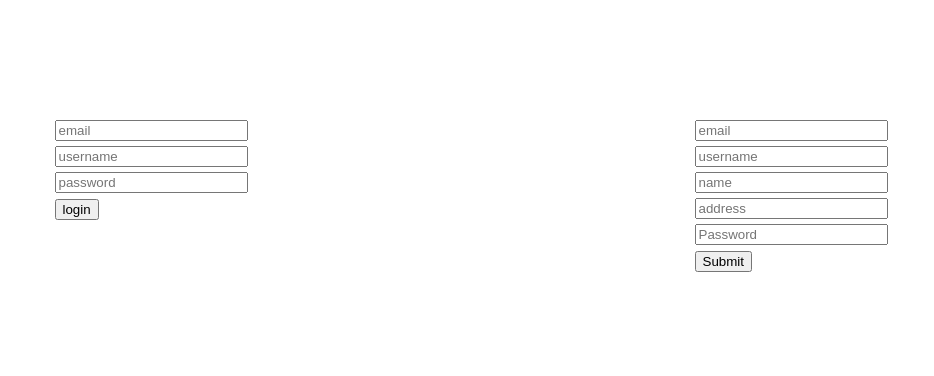
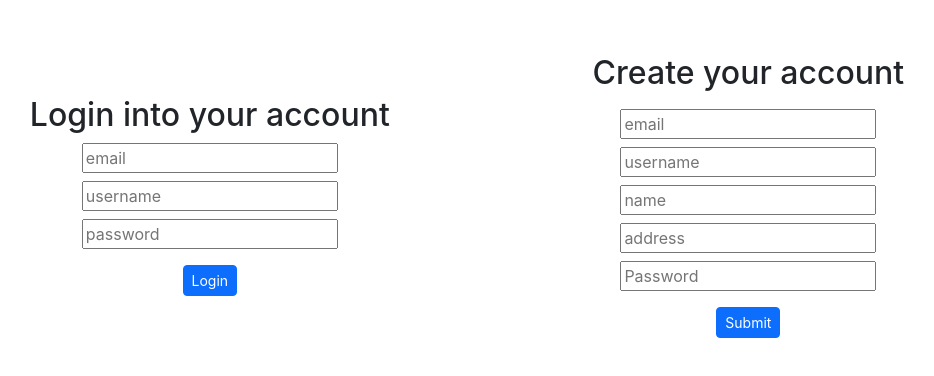
Before and after one commit to nafisa-am/btech, a React (Create React App) app in the folder client/: page /loginSignup in a window 1280 px wide. Shown: the part 204-580 px from the top of the page, without its empty margins (173-1107 px from the left). Built offline with nearby package versions, Linux system fonts and the light colour scheme.

Commit message:
login and sign up pages styled

```diff
--- a/client/public/index.html
+++ b/client/public/index.html
@@ -8,6 +8,12 @@
     <meta
       name="description"
       content="Web site created using create-react-app"
+    />
+    <link
+      href="https://cdn.jsdelivr.net/npm/bootstrap@5.2.3/dist/css/bootstrap.min.css"
+      rel="stylesheet"
+      integrity="sha384-rbsA2VBKQhggwzxH7pPCaAqO46MgnOM80zW1RWuH61DGLwZJEdK2Kadq2F9CUG65"
+      crossorigin="anonymous"
     />
     <link rel="apple-touch-icon" href="%PUBLIC_URL%/logo192.png" />
     <!--
@@ -39,5 +45,10 @@
       To begin the development, run `npm start` or `yarn start`.
       To create a production bundle, use `npm run build` or `yarn build`.
     -->
+    <script
+      src="https://cdn.jsdelivr.net/npm/bootstrap@5.2.3/dist/js/bootstrap.bundle.min.js"
+      integrity="sha384-kenU1KFdBIe4zVF0s0G1M5b4hcpxyD9F7jL+jjXkk+Q2h455rYXK/7HAuoJl+0I4"
+      crossorigin="anonymous"
+    ></script>
   </body>
 </html>
--- a/client/src/components/Login/index.js
+++ b/client/src/components/Login/index.js
@@ -41,10 +41,11 @@ function LoginForm() {
     setPassword("");
     setEmail("");
   };
-
+  const spacer = "mt-2";
   return (
     <div>
-      <form className="form">
+      <form className="form" class="d-flex flex-column align-items-center">
+        <h2>Login into your account</h2>
         <input
           value={email}
           name="email"
@@ -58,6 +59,7 @@ function LoginForm() {
           onChange={handleInputChange}
           type="text"
           placeholder="username"
+          class={spacer}
         />
         <input
           value={password}
@@ -65,9 +67,14 @@ function LoginForm() {
           onChange={handleInputChange}
           type="password"
           placeholder="password"
+          class={spacer}
         />
-        <button type="button" onClick={handleFormSubmit}>
-          login
+        <button
+          type="button"
+          class="btn btn-primary btn-sm mt-3"
+          onClick={handleFormSubmit}
+        >
+          Login
         </button>
       </form>
       {errorMessage && (
--- a/client/src/components/SignUp/index.js
+++ b/client/src/components/SignUp/index.js
@@ -52,15 +52,19 @@ function SignUpForm() {
     setName("");
   };
 
+  const spacer = "mt-2";
+
   return (
     <div>
-      <form className="form">
+      <form className="form" class="d-flex flex-column align-items-center">
+        <h2>Create your account</h2>
         <input
           value={email}
           name="email"
           onChange={handleInputChange}
           type="email"
           placeholder="email"
+          class={spacer}
         />
         <input
           value={userName}
@@ -68,6 +72,7 @@ function SignUpForm() {
           onChange={handleInputChange}
           type="text"
           placeholder="username"
+          class={spacer}
         />
         <input
           value={name}
@@ -75,6 +80,7 @@ function SignUpForm() {
           onChange={handleInputChange}
           type="text"
           placeholder="name"
+          class={spacer}
         />
         <input
           value={address}
@@ -82,6 +88,7 @@ function SignUpForm() {
           onChange={handleInputChange}
           type="text"
           placeholder="address"
+          class={spacer}
         />
         <input
           value={password}
@@ -89,8 +96,13 @@ function SignUpForm() {
           onChange={handleInputChange}
           type="password"
           placeholder="Password"
+          class={spacer}
         />
-        <button type="button" onClick={handleFormSubmit}>
+        <button
+          type="button"
+          class="btn btn-primary btn-sm mt-3"
+          onClick={handleFormSubmit}
+        >
           Submit
         </button>
       </form>
--- a/client/src/pages/LoginSignup.js
+++ b/client/src/pages/LoginSignup.js
@@ -1,32 +1,13 @@
 import React, { useState } from "react";
-
-/** @jsxImportSource @emotion/react */
-import { css } from "@emotion/react";
 
 import LoginForm from "../components/Login";
 import SignUpForm from "../components/SignUp";
 
 function LoginSignup() {
-
   return (
     <>
-      <div
-        css={css`
-          display: flex;
-          flex-direction: column;
-          justify-content: center;
-          min-height: 100vh;
-        `}
-      >
-        <main
-          css={css`
-            align-self: center;
-            display: flex;
-            flex-direction: row;
-            justify-content: space-around;
-            min-width: 100vw;
-          `}
-        >
+      <div class="mh-100 d-flex flex-column justify-content-center">
+        <main class="d-flex justify-content-evenly align-items-center min-vh-100">
           <LoginForm />
           <SignUpForm />
         </main>
```
